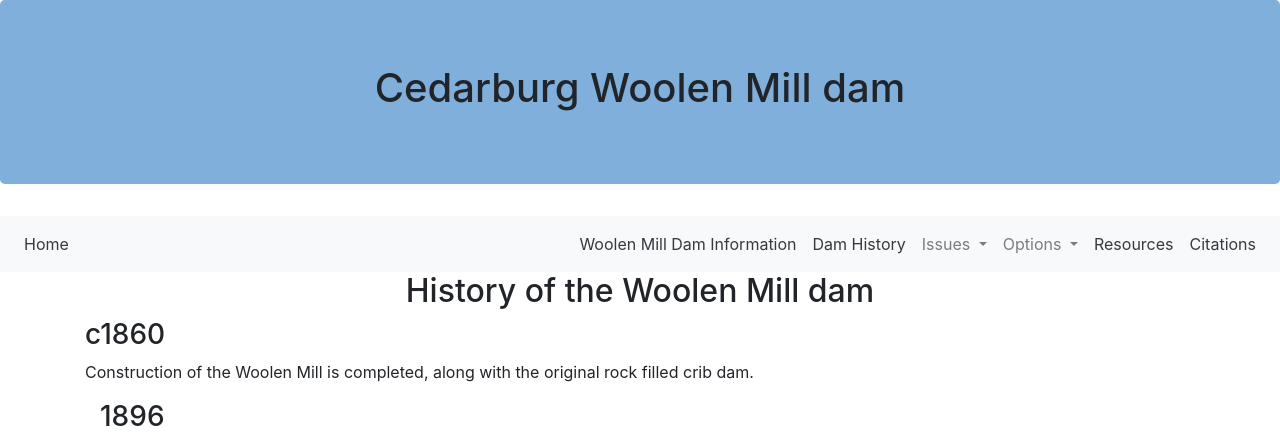
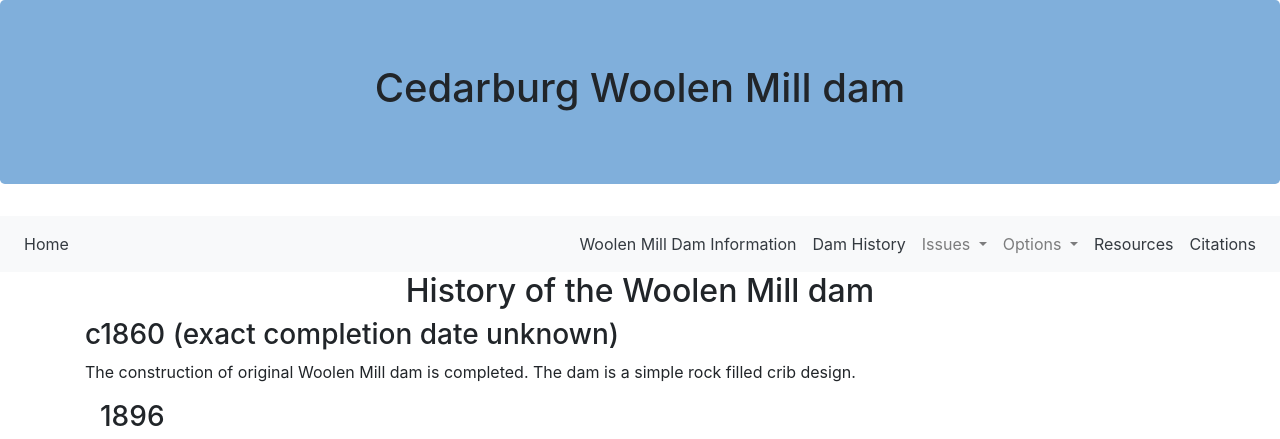
Before and after one commit to gdhaynes/woolenmilldam, a plain HTML site: page dam_history.html in a window 1280 px wide. Shown: the top 439 px of the page. Drawn offline with nearby package versions, Linux system fonts and the light colour scheme.

Commit message:
timeline update

```diff
--- a/dam_history.html
+++ b/dam_history.html
@@ -69,8 +69,8 @@
             <div class="timeline">
                 <div class="container left">
                     <div class="content">
-                    <h3>c1860</h3>
-                    <p>Construction of the Woolen Mill is completed, along with the original rock filled crib dam.</p>
+                    <h3>c1860 (exact completion date unknown)</h3>
+                    <p>The construction of original Woolen Mill dam is completed. The dam is a simple rock filled crib design.</p>
                     <!--
                     <div>
                         <img src="Photos/Woolen_Mill_Dam_1909.jpg" alt="Woolen Mill Dam 1909" height="250">
```
